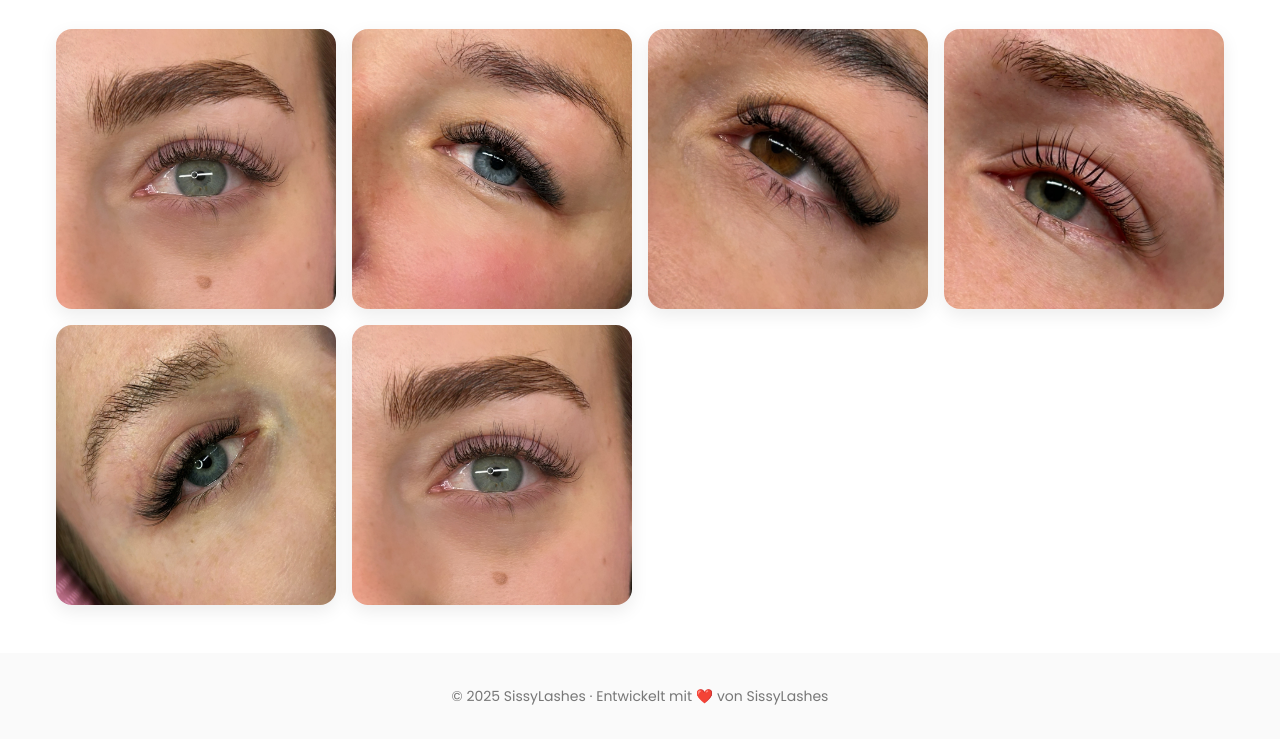
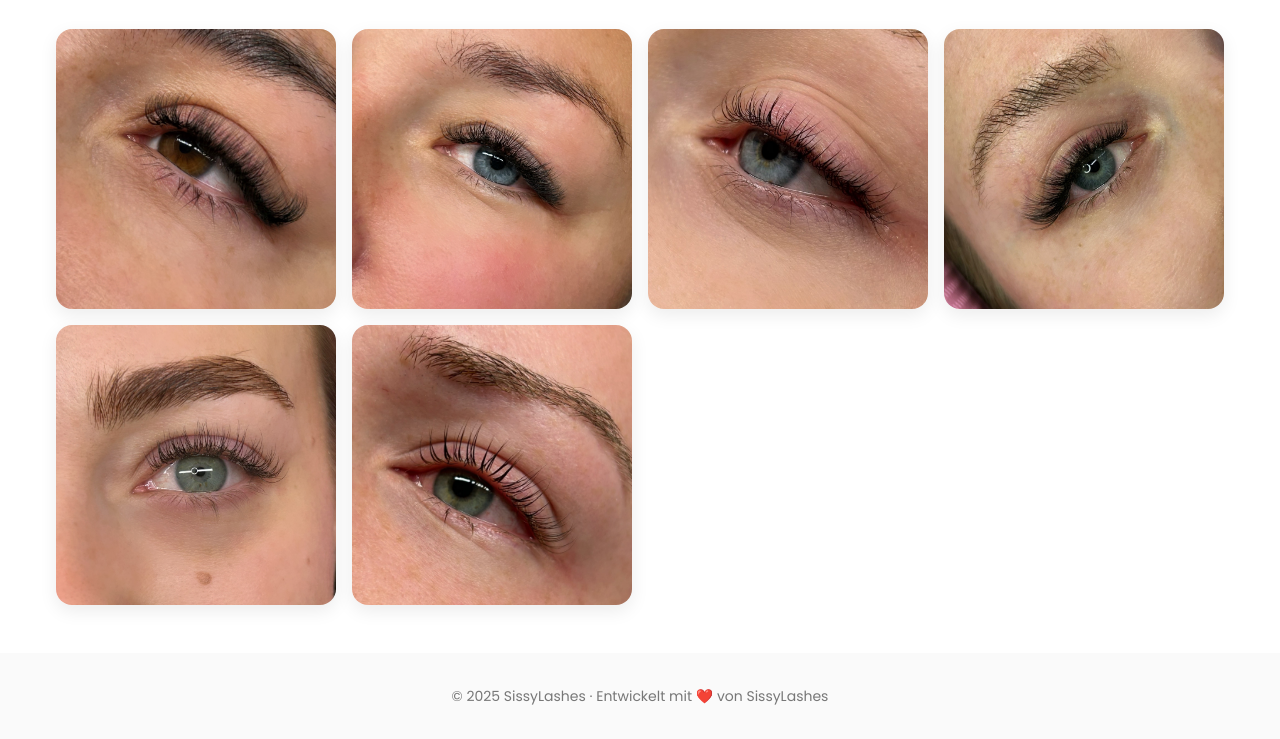
Before and after one commit to SissyLashes/SissyLashes, a plain HTML site: page index.html in a window 1280 px wide. Shown: the part 700-1439 px from the top of the page. Drawn offline with nearby package versions, Linux system fonts and the light colour scheme; files whose address does not match are found by name.

Commit message:
Update index.html

```diff
--- a/index.html
+++ b/index.html
@@ -179,12 +179,12 @@
     <h2>Portfolio</h2>
     <div class="gallery-grid">
       <!-- Ersetze die Bild-URLs durch deine eigenen Fotos -->
-      <img src="thumbnail_DD265F9E-2BB4-4A60-99E5-F4B85EE55DC8.jpg"       alt="Lash Styling 1" />
-      <img src="C:\Users\Anwender\Documents\Sandy Sachen\SissyLashes\thumbnail_35EB289F-B752-447E-B312-6BFC28392D2E.jpg"       alt="Lash Styling 2" />
-      <img src="C:\Users\Anwender\Documents\Sandy Sachen\SissyLashes\thumbnail_3590A255-4F75-4964-8B49-A2833B20E637.jpg"      alt="Lash Styling 3" />
-      <img src="C:\Users\Anwender\Documents\Sandy Sachen\SissyLashes\thumbnail_DFD4C5D1-E308-417B-AD8E-F3CD6474DDE8.jpg"      alt="Lash Styling 4" />
-      <img src="C:\Users\Anwender\Documents\Sandy Sachen\SissyLashes\thumbnail_8A7C2DF7-0948-47F3-B8D3-D0FBF5AAE500.jpg"          alt="Lash Styling 5" />
-      <img src="C:\Users\Anwender\Documents\Sandy Sachen\SissyLashes\thumbnail_DD265F9E-2BB4-4A60-99E5-F4B85EE55DC8.jpg"   alt="Lash Styling 6" />
+      <img src="thumbnail_3590A255-4F75-4964-8B49-A2833B20E637.jpg" />
+      <img src="thumbnail_35EB289F-B752-447E-B312-6BFC28392D2E.jpg"      alt="Lash Styling 3" />
+      <img src="thumbnail_6A87B319-4574-4AE1-8B9B-CC2568012C86.jpg"      alt="Lash Styling 4" />
+      <img src="thumbnail_8A7C2DF7-0948-47F3-B8D3-D0FBF5AAE500.jpg"          alt="Lash Styling 5" />
+      <img src="thumbnail_DD265F9E-2BB4-4A60-99E5-F4B85EE55DC8.jpg"   alt="Lash Styling 6" />
+      <img src="thumbnail_DFD4C5D1-E308-417B-AD8E-F3CD6474DDE8.jpg"   alt="Lash Styling 6" />
     </div>
   </section>
 
```
